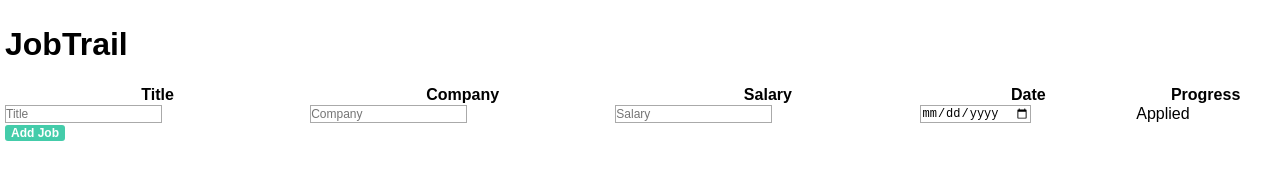
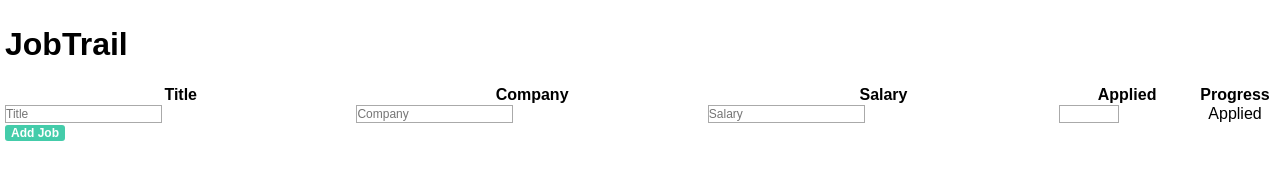
Before and after one commit to Jaefae/JobTrail, a browser extension: page index.html in a window 1280 px wide. Drawn offline with Linux system fonts and the light colour scheme.

Commit message:
Update job row input fields and styles for date and status

```diff
--- a/extension.js
+++ b/extension.js
@@ -18,8 +18,12 @@ function createJobRow(job) {
     }
     const date = document.createElement('input');
     const status = document.createElement('td');
-    date.type = 'date';
+    date.type = 'text';
+    now = new Date();
+    date.value = now.getMonth() + "/" + now.getDate();
+    date.className = "date";
     status.textContent = "Status";
+    status.className = "status";
     row.appendChild(date);
     row.appendChild(status);
     row.id = tableBodyEl.children.length;
--- a/index.html
+++ b/index.html
@@ -14,7 +14,7 @@
                 <th>Title</th>
                 <th>Company</th>
                 <th>Salary</th>
-                <th>Date</th>
+                <th>Applied</th>
                 <th>Progress</th>
             </tr>
         </thead>
@@ -25,8 +25,8 @@
                 <td><input type="text" placeholder="Title"></input></td>
                 <td><input type="text" placeholder="Company"></input></td>
                 <td><input type="text" placeholder="Salary"></input></td>
-                <td><input type="date"></input></td>
-                <td>Applied</td>
+                <td><input type="text" class="date"></input></td>
+                <td class="status">Applied</td>
             <!-- Temporary data-->
             </tr>
         </tbody>
--- a/styles.css
+++ b/styles.css
@@ -32,6 +32,16 @@ input {
     padding: 0px;
 }
 
+.date {
+    width: 60px;
+    text-align: center;
+}
+
+.status {
+    width: 80px;
+    text-align: center;
+}
+
 #add-job {
     border: 0px;
     color: white;
```
